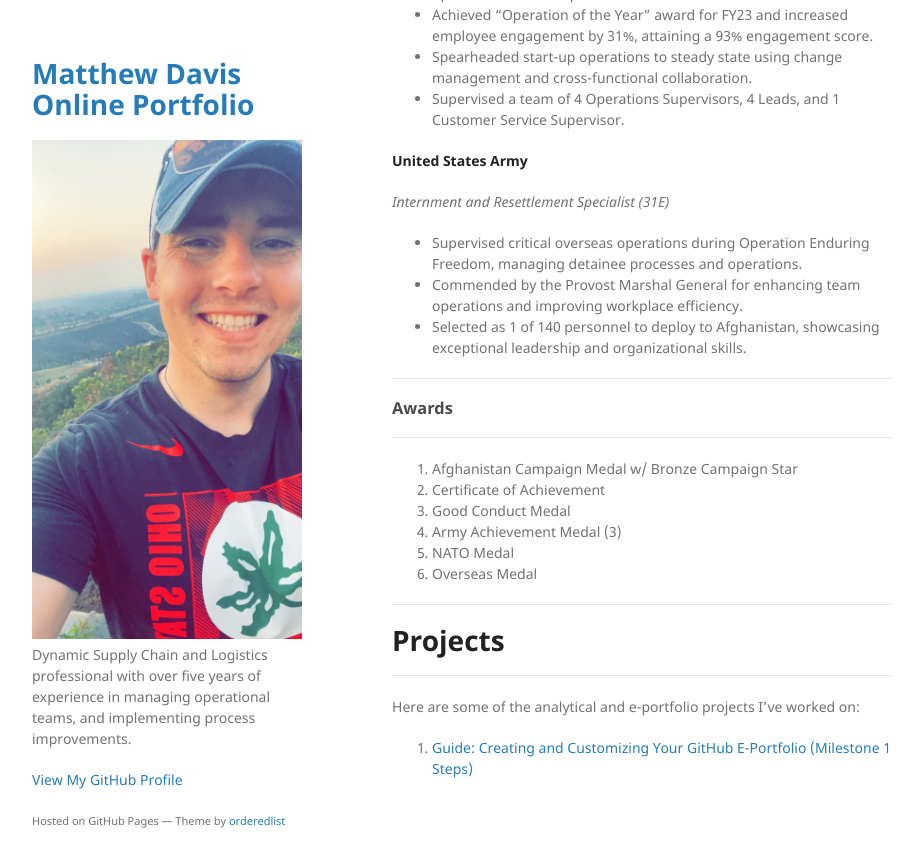
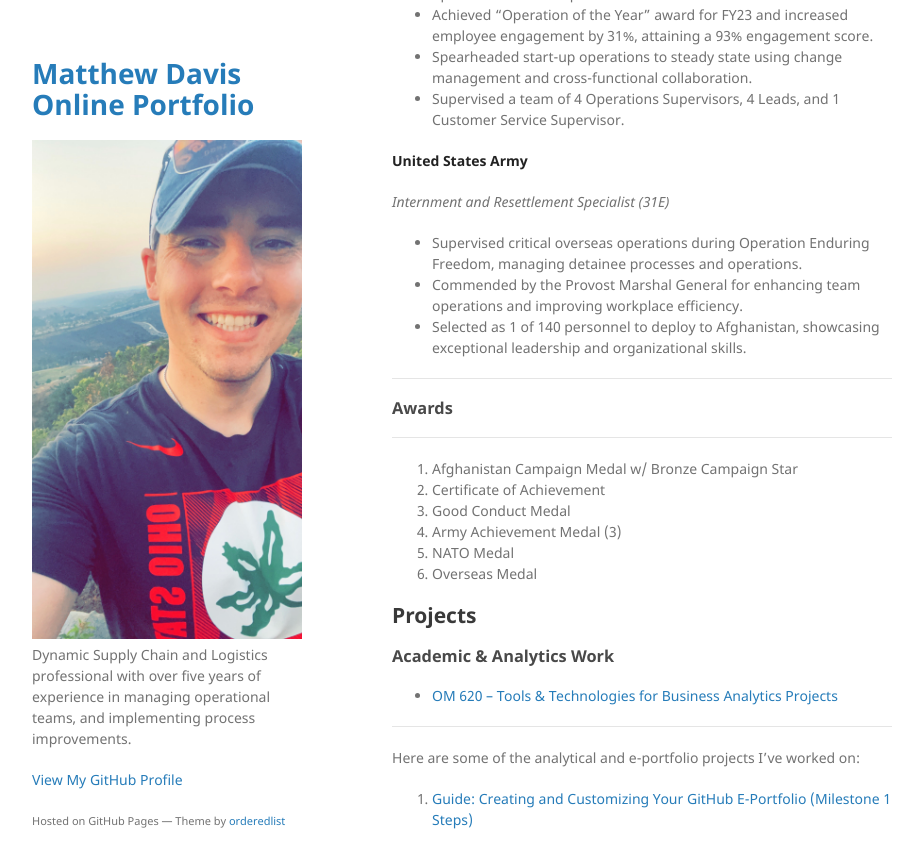
Before and after one commit to mattdavis225/mattdavis225.github.io, a Jekyll site: the page built from index.md, in a window 1280 px wide and 900 px high, scrolled down 1113 px. Shown: the top 868 px of the window, without its empty margins (178-1101 px from the left). Built offline with Jekyll 4.4.1, drawn with Linux system fonts in a browser that asks for light colours.

Commit message:
Update index.md to include Projects section
Added sections for Projects and Academic & Analytics Work.

```diff
--- a/index.md
+++ b/index.md
@@ -67,8 +67,13 @@ Bachelor of Science in Business Administration (BSBA) Class of 2023
 5. NATO Medal
 6. Overseas Medal
 
-***
-# Projects
+## Projects
+
+### Academic & Analytics Work
+- [OM 620 – Tools & Technologies for Business Analytics Projects](/projects/om620-inventory-analytics)
+
+
+
 * * *
 
 Here are some of the analytical and e-portfolio projects I've worked on:
```
